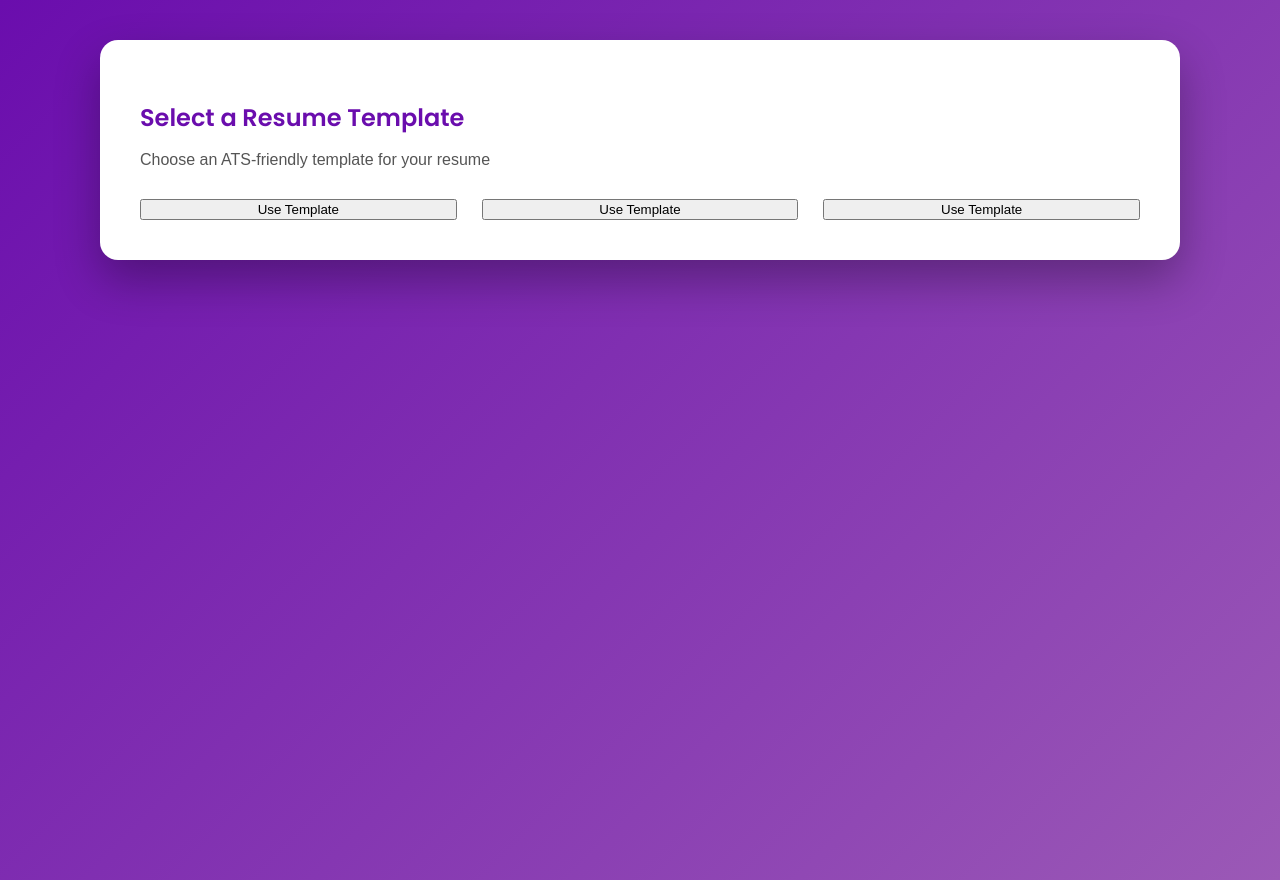
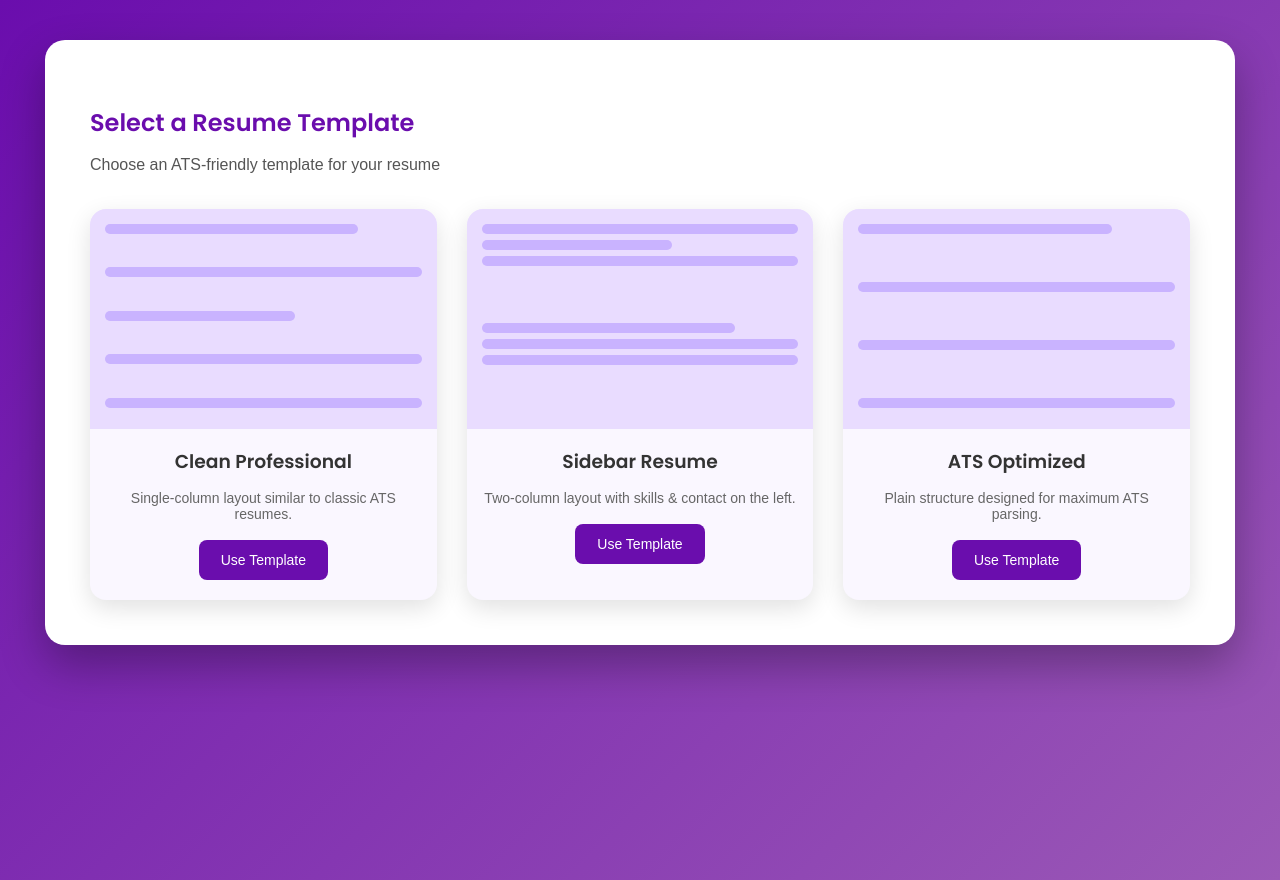
Before and after one commit to aabeethh/resume-builder-, a website: page template-selection.html in a window 1280 px wide. Drawn offline with Linux system fonts and the light colour scheme.

Commit message:
template done

```diff
--- a/template-selection.html
+++ b/template-selection.html
@@ -18,76 +18,98 @@
         }
 
         .container {
-            background: white;
-            max-width: 1000px;
+            background: #ffffff;
+            max-width: 1100px;
             margin: auto;
-            padding: 40px;
-            border-radius: 18px;
+            padding: 45px;
+            border-radius: 20px;
             box-shadow: 0 20px 45px rgba(0,0,0,0.3);
         }
 
         h2 {
             font-family: "Poppins", sans-serif;
             color: #6a0dad;
-            margin-bottom: 10px;
+            margin-bottom: 5px;
         }
 
         .subtitle {
             color: #555;
-            margin-bottom: 30px;
+            margin-bottom: 35px;
         }
 
+        /* TEMPLATE GRID */
         .template-grid {
             display: grid;
-            grid-template-columns: repeat(auto-fit, minmax(250px, 1fr));
-            gap: 25px;
+            grid-template-columns: repeat(auto-fit, minmax(280px, 1fr));
+            gap: 30px;
         }
 
-        .template-card1 {
-            font-family: "Times New Roman", serif;
-        border: 2px solid #eee;
-            border-radius: 14px;
+        /* TEMPLATE CARD */
+        .template-card {
+            border-radius: 16px;
             overflow: hidden;
+            background: #faf7ff;
+            box-shadow: 0 8px 25px rgba(0,0,0,0.12);
+            transition: transform 0.25s ease, box-shadow 0.25s ease;
             text-align: center;
-            background: #faf7ff;
-            transition: transform 0.3s ease, border-color 0.3s ease;
         }
 
         .template-card:hover {
-            transform: translateY(-6px);
-            border-color: #6a0dad;
+            transform: translateY(-8px);
+            box-shadow: 0 14px 35px rgba(0,0,0,0.18);
         }
 
+        /* PREVIEW MOCK */
         .template-preview {
-            height: 180px;
-            background: linear-gradient(180deg, #e6d9ff, #f4efff);
+            height: 190px;
+            background: #e9dcff;
+            padding: 15px;
             display: flex;
-            justify-content: center;
-            align-items: center;
-            color: #6a0dad;
-            font-weight: bold;
-            font-size: 18px;
+            flex-direction: column;
+            justify-content: space-between;
         }
 
+        .line {
+            height: 10px;
+            background: #c9b3ff;
+            border-radius: 6px;
+            margin-bottom: 6px;
+        }
+
+        .line.short { width: 60%; }
+        .line.medium { width: 80%; }
+
+        .split {
+            display: flex;
+            gap: 8px;
+        }
+
+        .column {
+            flex: 1;
+        }
+
+        /* CARD CONTENT */
         .template-card h3 {
-            margin: 15px 0 5px;
+            margin: 18px 0 5px;
             font-family: "Poppins", sans-serif;
+            color: #333;
         }
 
         .template-card p {
             font-size: 14px;
             color: #666;
-            margin-bottom: 15px;
-            padding: 0 10px;
+            padding: 0 15px;
+            margin-bottom: 18px;
         }
 
+        /* BUTTON */
         .template-card button {
             background-color: #6a0dad;
             color: white;
             border: none;
-            padding: 10px 18px;
+            padding: 12px 22px;
             border-radius: 8px;
-            margin-bottom: 18px;
+            margin-bottom: 20px;
             cursor: pointer;
             font-size: 14px;
         }
@@ -103,17 +125,54 @@
 <div class="container">
 
     <h2>Select a Resume Template</h2>
-    <p class="subtitle">
-        Choose an ATS-friendly template for your resume
-    </p>
+    <p class="subtitle">Choose an ATS-friendly template for your resume</p>
 
     <div class="template-grid">
 
-        <!-- TEMPLATE 1 -->
-        <button onclick="selectTemplate('clean')">Use Template</button>
-<button onclick="selectTemplate('sidebar')">Use Template</button>
-<button onclick="selectTemplate('ats')">Use Template</button>
+        <!-- CLEAN SINGLE COLUMN -->
+        <div class="template-card">
+            <div class="template-preview">
+                <div class="line medium"></div>
+                <div class="line"></div>
+                <div class="line short"></div>
+                <div class="line"></div>
+                <div class="line"></div>
+            </div>
+            <h3>Clean Professional</h3>
+            <p>Single-column layout similar to classic ATS resumes.</p>
+            <button onclick="selectTemplate('clean')">Use Template</button>
+        </div>
 
+        <!-- SIDEBAR TWO COLUMN -->
+        <div class="template-card">
+            <div class="template-preview split">
+                <div class="column">
+                    <div class="line"></div>
+                    <div class="line short"></div>
+                    <div class="line"></div>
+                </div>
+                <div class="column">
+                    <div class="line medium"></div>
+                    <div class="line"></div>
+                    <div class="line"></div>
+                </div>
+            </div>
+            <h3>Sidebar Resume</h3>
+            <p>Two-column layout with skills & contact on the left.</p>
+            <button onclick="selectTemplate('sidebar')">Use Template</button>
+        </div>
+
+        <!-- ATS STRICT -->
+        <div class="template-card">
+            <div class="template-preview">
+                <div class="line medium"></div>
+                <div class="line"></div>
+                <div class="line"></div>
+                <div class="line"></div>
+            </div>
+            <h3>ATS Optimized</h3>
+            <p>Plain structure designed for maximum ATS parsing.</p>
+            <button onclick="selectTemplate('ats')">Use Template</button>
         </div>
 
     </div>
@@ -121,20 +180,11 @@
 </div>
 
 <script>
-
 function selectTemplate(templateName) {
-    /*
-      Allowed values:
-      clean     → single column (Michael Harris)
-      sidebar   → two column (Andrew / Emily)
-      ats       → ATS professional
-    */
     localStorage.setItem("selectedTemplate", templateName);
     window.location.href = "/resume-preview.html";
 }
 </script>
 
-
-
 </body>
 </html>
```
Also changed, not shown: resume-preview.html (+56 -5 lines).
